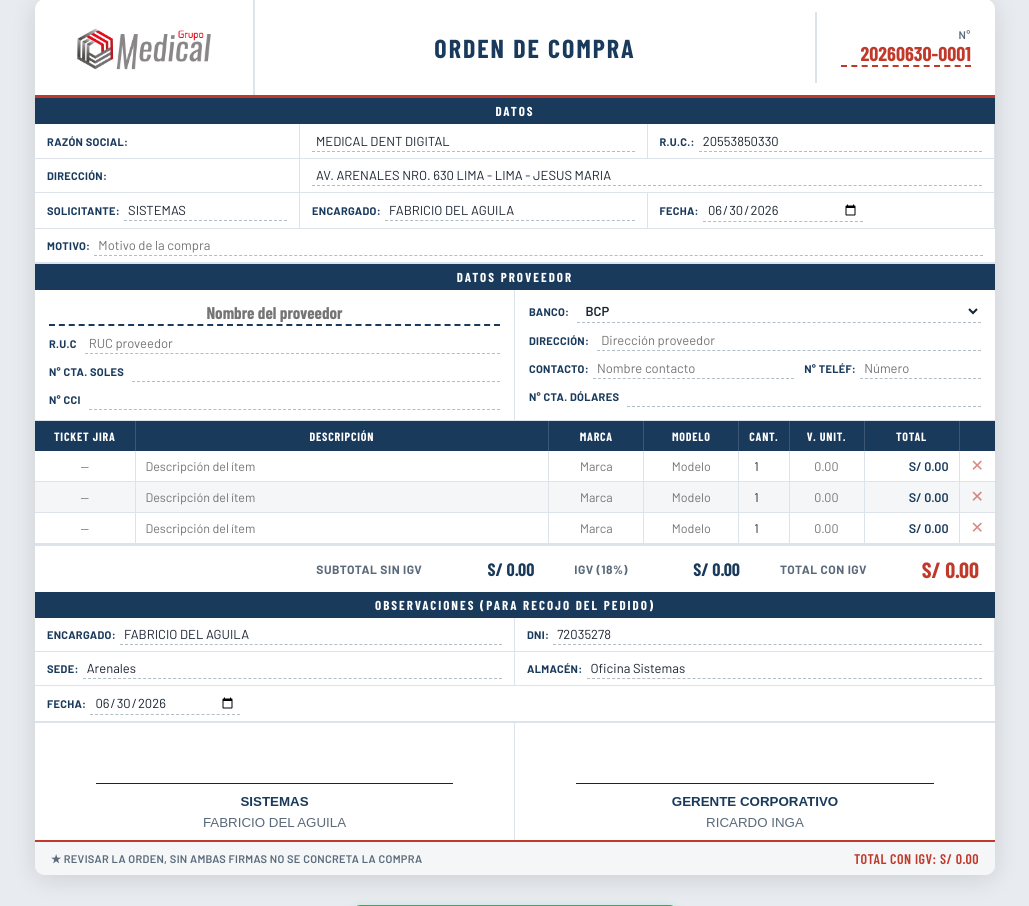
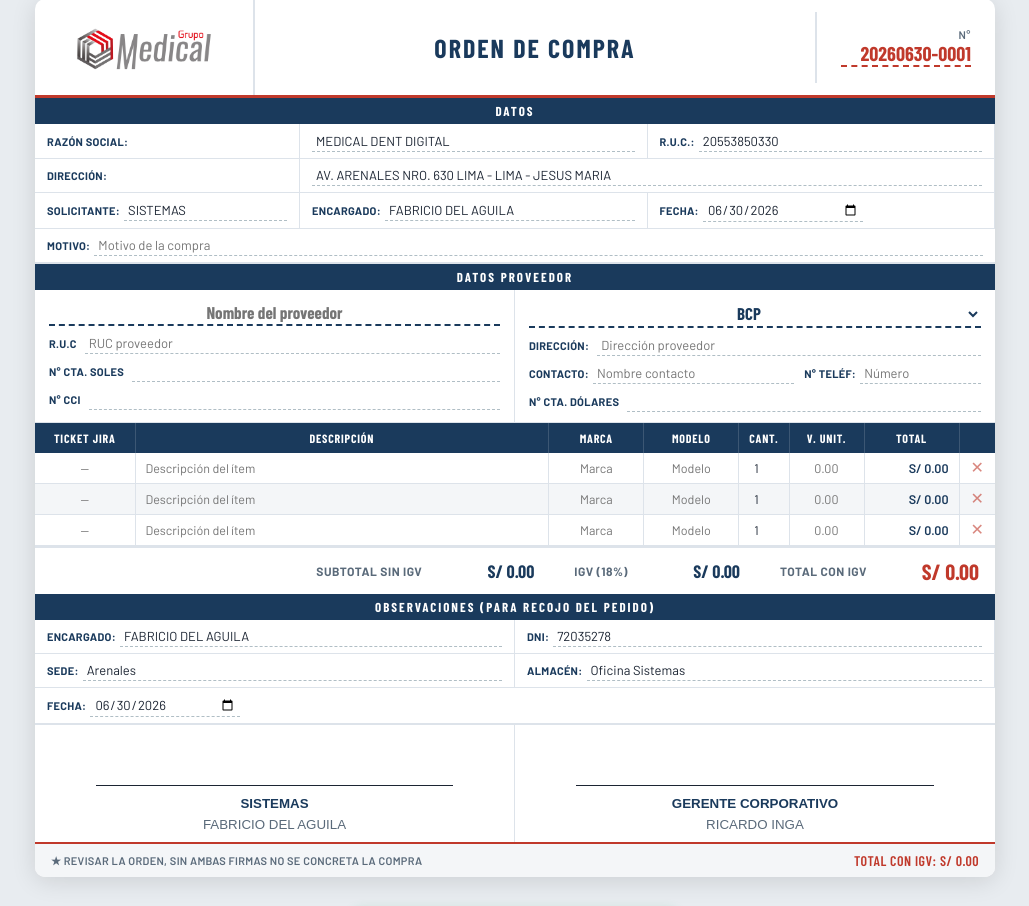
Before and after one commit to medicalsoftwareperu/GestionOrdenesTI, a Flask app: page /compras in a window 1280 px wide. Shown: the part 110-1016 px from the top of the page, without its empty margins (125-1154 px from the left). Run offline with Flask 3, Linux system fonts and the light colour scheme; the visitor is signed in with stand-in values (Sample User, id 1); data comes from the database, SQL or seed files in the repository; data that the repository does not hold is empty; some libraries are stand-ins or nearby versions.

Commit message:
Style Banco select dropdown to look like a title, matching the layout of the provider name input

```diff
--- a/static/style.css
+++ b/static/style.css
@@ -273,18 +273,24 @@
     border-bottom: 1px solid var(--gray-mid);
     margin-bottom: 4px;
   }
-  input.provider-name-input {
+  input.provider-name-input, select.provider-bank-select {
     font-family: 'Barlow Condensed', sans-serif;
     font-size: 17px;
     font-weight: 700;
     color: var(--blue);
     text-align: center;
+    text-align-last: center;
     border: none;
     border-bottom: 2px dashed var(--blue);
     background: transparent;
     outline: none;
     width: 100%;
     padding: 2px 4px;
+    cursor: pointer;
+  }
+  select.provider-bank-select option {
+    background: var(--dropdown-bg);
+    color: var(--text);
   }
 
   /* ── TABLE ── */
--- a/templates/orden_de_compra.html
+++ b/templates/orden_de_compra.html
@@ -101,9 +101,8 @@
       </div>
     </div>
     <div class="provider-col">
-      <div class="provider-row">
-        <span class="lbl">Banco:</span>
-        <select class="field" id="prov-banco" style="font-weight: 600;">
+      <div style="position: relative; width: 100%;">
+        <select class="provider-bank-select" id="prov-banco">
           <option value="BCP">BCP</option>
           <option value="BBVA">BBVA</option>
           <option value="INTERBANK">INTERBANK</option>
```
